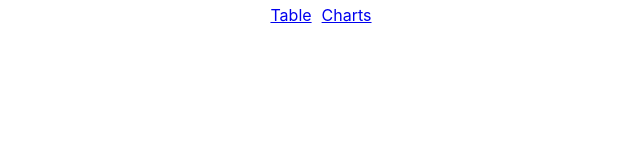
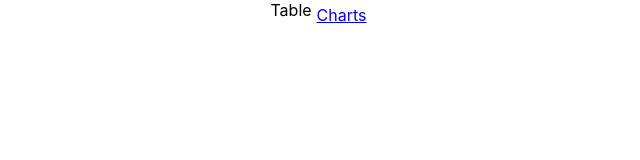
Before and after one commit to csmccue/react-spotlight-open-source, a React (Create React App) app: page / in a window 1280 px wide. Shown: the top 160 px of the page, without its empty margins (319-959 px from the left). Built offline with nearby package versions, Linux system fonts and the light colour scheme.

Commit message:
console.log(users.json)

```diff
--- a/src/App.js
+++ b/src/App.js
@@ -1,15 +1,16 @@
 import { Link, Route, Switch } from 'react-router-dom';
+import Table from './components/Table.js';
 import './App.css';
 
 function App() {
   return (
     <div className="App">
       <nav>
-        <Link to="/table">Table</Link>
+        <Link to="/table" component={Table}>Table</Link>
         <Link to="/charts">Charts</Link>
       </nav>
       <Switch>
-        <Route path="/table">
+        <Route exact path="/table">
           <h1>Table Libary</h1>
         </Route>
         <Route path="/charts">
--- a/src/components/Charts.js
+++ b/src/components/Charts.js
@@ -3,12 +3,12 @@ import { useState } from 'react';
 import { Doughnut } from 'react-chartjs-2';
 
 export default function Charts() {
-  const [donuts, useDonuts] = useState()
+  const [donuts, useDonuts] = useState();
   console.log(Doughnut);
   return (
     <>
-        <div>Charts</div>
-    <Doughnut data={...} />
+      <div>Charts</div>
+      {/* <Doughnut data={...} /> */}
     </>
 
   );
```
